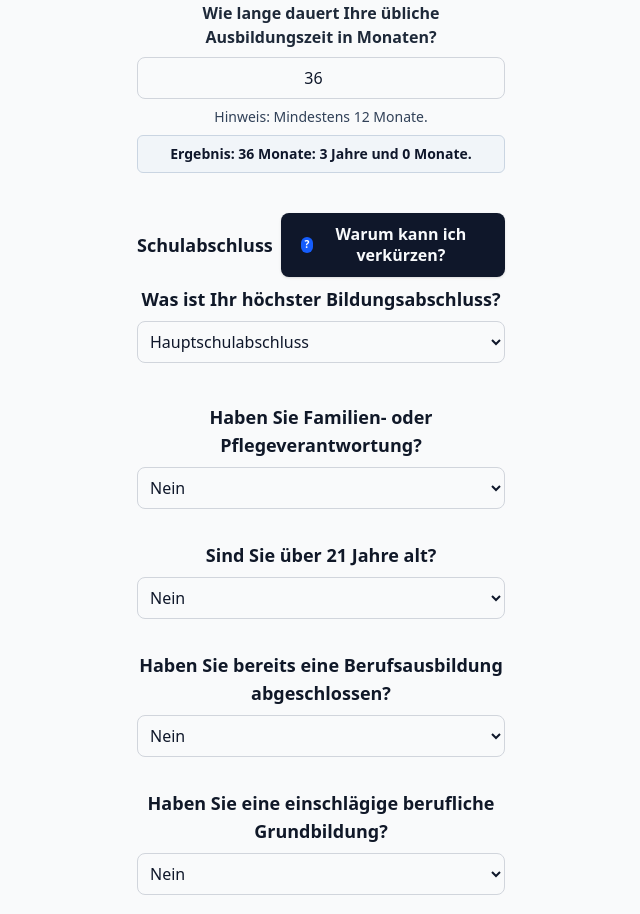
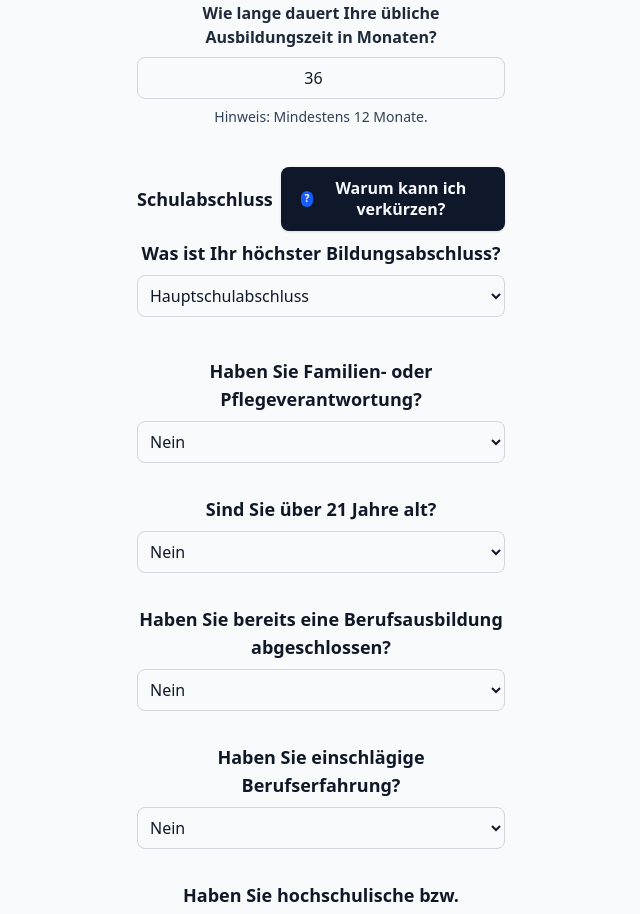
Before and after one commit to HadiDoBronxs/Teilzeitausbildungsrechner, a React (Vite) app: page / in a window 1280 px wide. Shown: the part 740-1654 px from the top of the page, without its empty margins (319-959 px from the left). Built offline with nearby package versions, Linux system fonts and the light colour scheme.

Commit message:
#39 Ergebnis bei Monaten entfernt

```diff
--- a/src/components/RegularDurationInput.jsx
+++ b/src/components/RegularDurationInput.jsx
@@ -77,19 +77,6 @@ export default function RegularDurationInput({ onValueChange }) {
         </p>
       )}
 
-      {isValid && (
-        <p
-          className="text-sm font-semibold text-slate-900 bg-slate-100 border border-slate-300 rounded-md px-3 py-2"
-          aria-live="polite"
-        >
-          {t("regularDuration.resultPrefix")}{" "}
-          {t("regularDuration.durationText", {
-            months: Number(months),
-            years: Math.floor(Number(months) / 12),
-            remainingMonths: Number(months) % 12,
-          })}
-        </p>
-      )}
     </div>
   );
 }
--- a/src/components/qualificationOptions.js
+++ b/src/components/qualificationOptions.js
@@ -3,7 +3,6 @@ export const QUALIFICATION_OPTIONS = [
   { id: "familyCare", maxMonths: 12, labelKey: "qualifications.familyCare" },
   { id: "ageOver21", maxMonths: 12, labelKey: "qualifications.ageOver21" },
   { id: "completedTraining", maxMonths: 12, labelKey: "qualifications.completedTraining" },
-  { id: "vocationalFoundation", maxMonths: 12, labelKey: "qualifications.vocationalFoundation" },
   { id: "vocationalExperience", maxMonths: 12, labelKey: "qualifications.vocationalExperience" },
   { id: "academic", maxMonths: 12, labelKey: "qualifications.academic" },
   { id: "foreignRecognition", maxMonths: 12, labelKey: "qualifications.foreignRecognition" }
--- a/src/locales/de/translation.json
+++ b/src/locales/de/translation.json
@@ -167,10 +167,6 @@
             "question": "Haben Sie bereits eine Berufsausbildung abgeschlossen?",
             "note": "bis zu {{months}} Monaten"
         },
-        "vocationalFoundation": {
-            "question": "Haben Sie eine einschlägige berufliche Grundbildung?",
-            "note": "bis zu {{months}} Monaten"
-        },
         "vocationalExperience": {
             "question": "Haben Sie einschlägige Berufserfahrung?",
             "note": "bis zu {{months}} Monaten"
--- a/src/locales/en/translation.json
+++ b/src/locales/en/translation.json
@@ -151,10 +151,10 @@
     "warning": "Your selection adds up to {{raw}} months. Only {{max}} months can be taken into account.",
     "totalWarning": "Your answers add up to {{sum}} months. Only {{max}} months are applied.",
     "legalHint": "For reductions over 6 months, an extra proof of suitability is required.",
-    "answers": {
-      "yes": "Yes",
-      "no": "No"
-    },
+        "answers": {
+            "yes": "Yes",
+            "no": "No"
+        },
     "familyCare": {
       "question": "Do you have family or care responsibilities?",
       "note": "up to {{months}} months"
@@ -165,10 +165,6 @@
     },
     "completedTraining": {
       "question": "Have you completed a vocational training program?",
-      "note": "up to {{months}} months"
-    },
-    "vocationalFoundation": {
-      "question": "Do you have relevant basic vocational education?",
       "note": "up to {{months}} months"
     },
     "vocationalExperience": {
```
